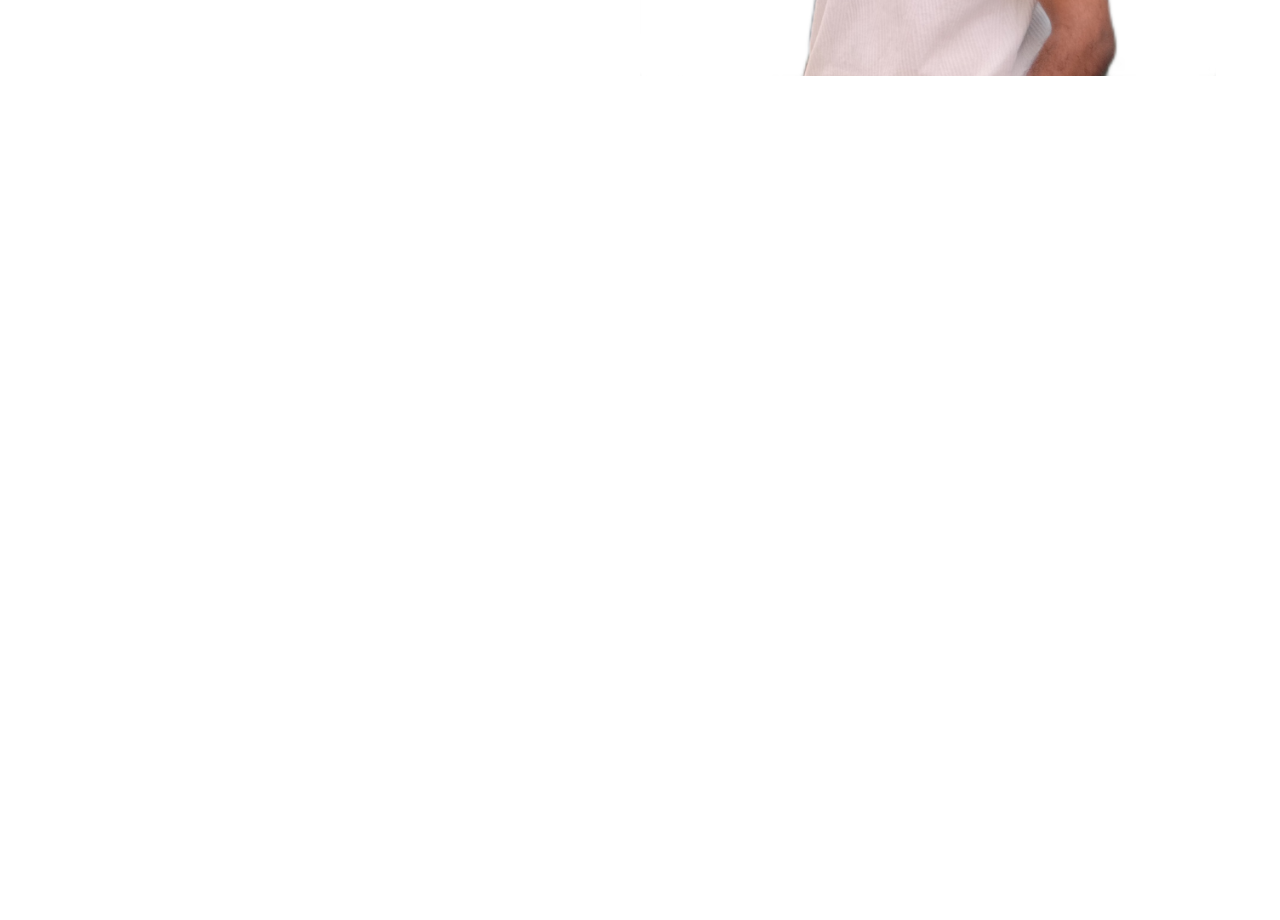
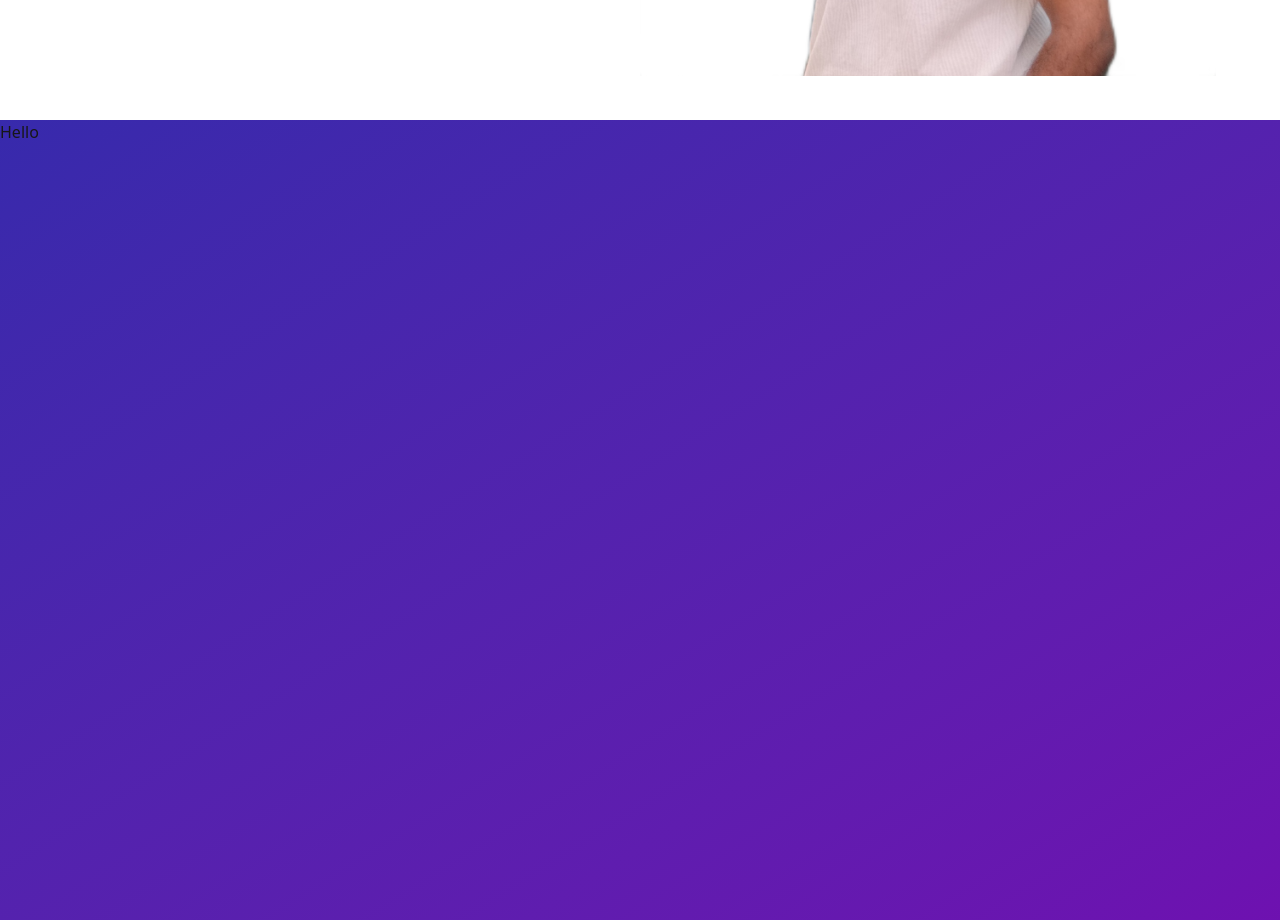
Before and after one commit to praghu-b/next-portfolio, a Next.js app: page / in a window 1280 px wide. Shown: the part 680-1600 px from the top of the page. Before the commit the page ends 800 px from the top, so only its background shows below. Built offline with nearby package versions, Linux system fonts and the light colour scheme; a web font is replaced by a local one.

Commit message:
feat(section): about section initiated

```diff
--- a/src/app/page.tsx
+++ b/src/app/page.tsx
@@ -1,11 +1,13 @@
 'use client';
 import Image from "next/image";
 import HeroSection from "@/components/sections/Hero";
+import About from "@/components/sections/About";
 
 export default function Home() {
   return (
     <>
-      <HeroSection  />
+      <HeroSection />
+      <About />
     </>
   );
 }
--- /dev/null
+++ b/src/components/sections/About.tsx
@@ -0,0 +1,10 @@
+export default function About() {
+    return (
+        <section className="w-full min-h-screen bg-gradient-to-br from-indigo-800 to-purple-800">
+            <div className="max-w-7xl mx-auto flex items-center justify-between">
+                <div className="flex-1">Hello </div>
+                <div className="flex-1"></div>
+            </div>
+        </section>
+    )
+}
```
